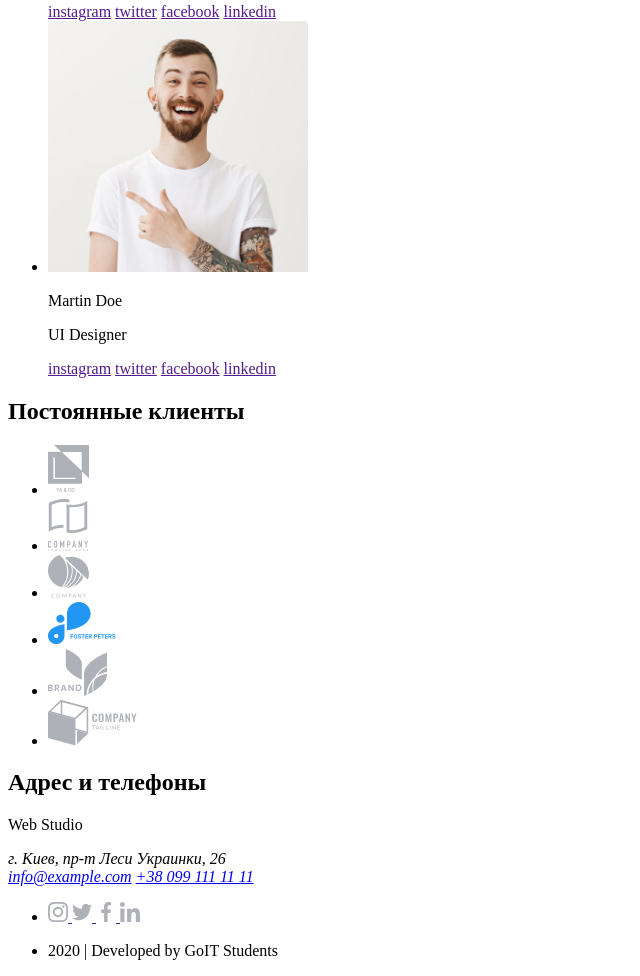
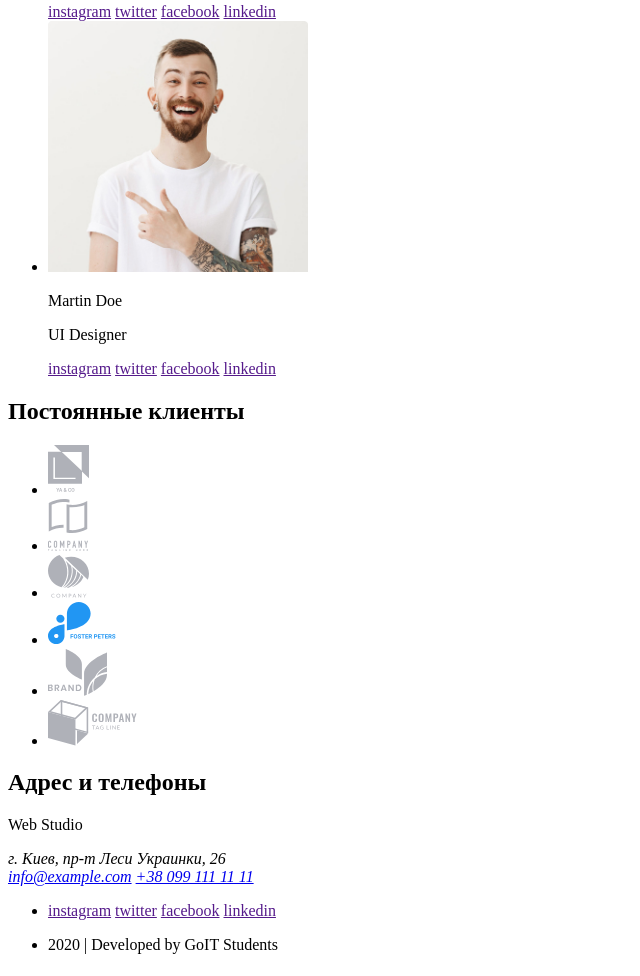
Before and after one commit to EvgeniyOlefir/goit-markup-hw-01, a plain HTML site: page index.html in a window 1280 px wide. Shown: the part 2666-3642 px from the top of the page, without its empty margins (0-640 px from the left). Drawn offline with Linux system fonts and the light colour scheme.

Commit message:
Убирает иконки соц сетей в футере

```diff
--- a/index.html
+++ b/index.html
@@ -221,18 +221,10 @@
 
       <ul>
         <li>
-          <a href="">
-            <img src="./images/instagram.svg" alt="логотип инстаграмм" />
-          </a>
-          <a href="">
-            <img src="./images/twitter.svg" alt="логотип твиттер" />
-          </a>
-          <a href="">
-            <img src="./images/facebook.svg" alt="логотип фейсбук" />
-          </a>
-          <a href="">
-            <img src="./images/linkedin.svg" alt="логотип линкед ин" />
-          </a>
+          <a href="">instagram</a>
+          <a href="">twitter</a>
+          <a href="">facebook</a>
+          <a href="">linkedin</a>
         </li>
         <li>
           <p>2020 | Developed by GoIT Students</p>
```
